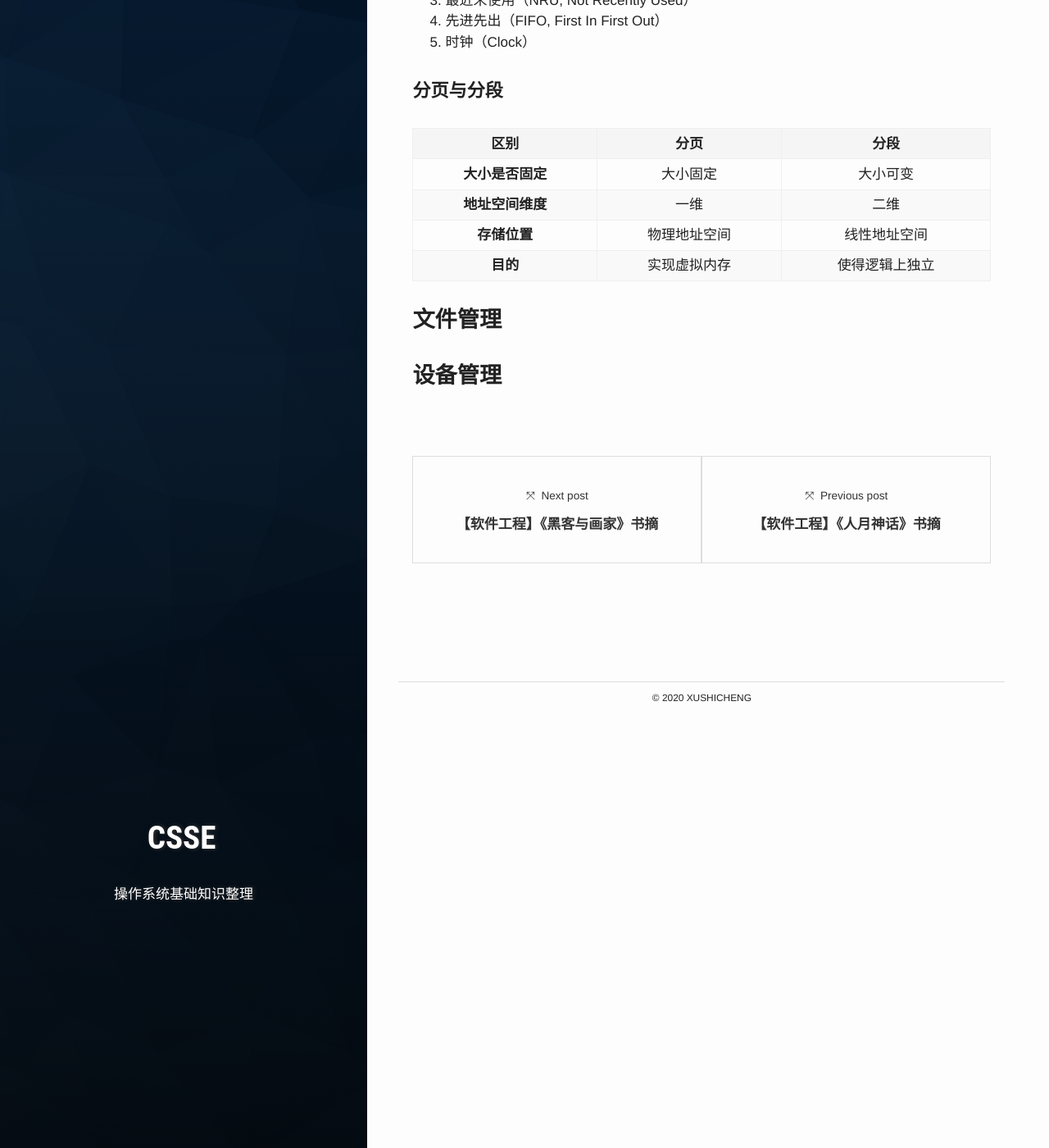
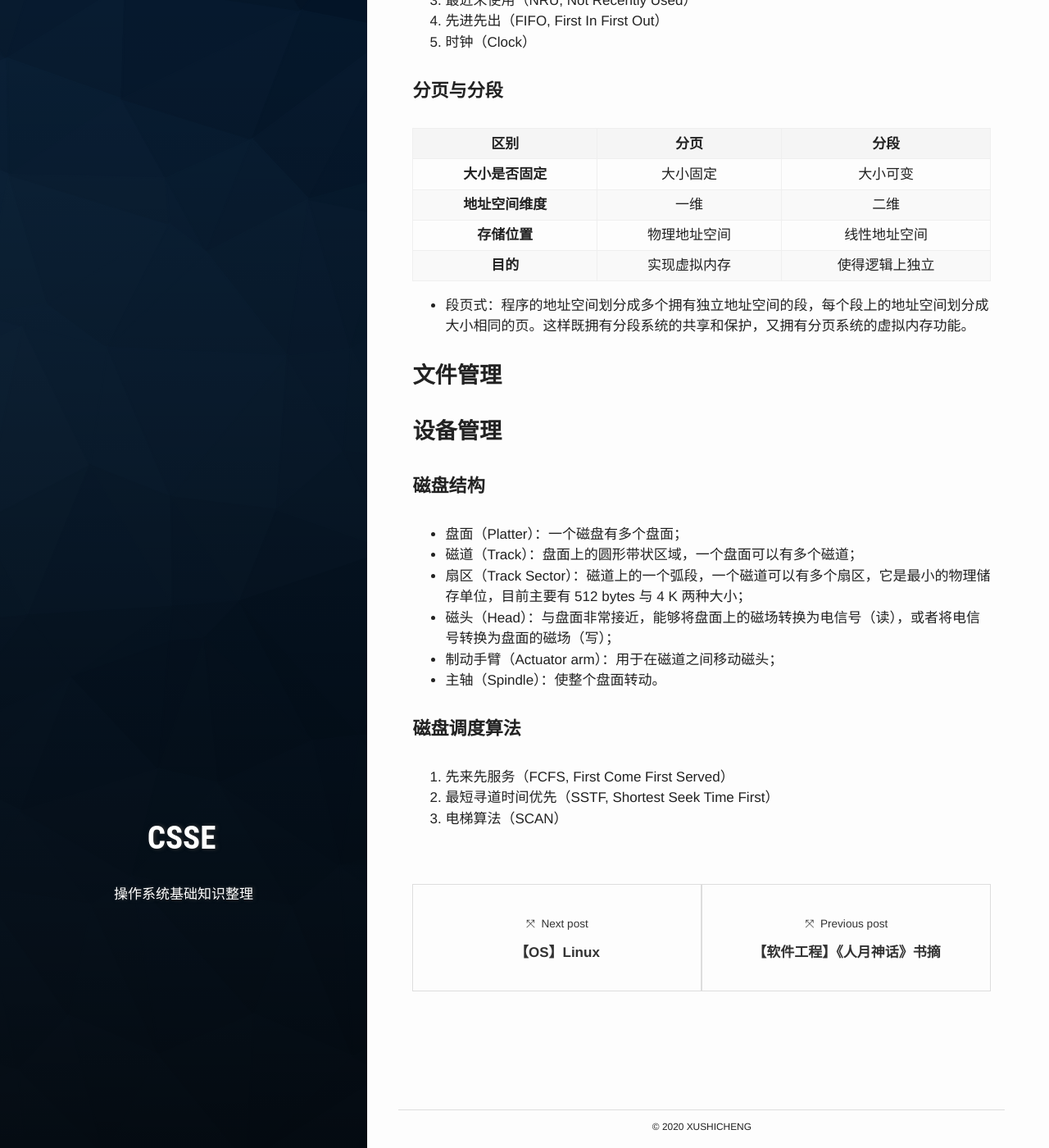
Before and after one commit to PetePro/PetePro.github.io, a Jekyll site: the page built from _posts/2019-09-01-operating-system.markdown, in a window 1280 px wide and 1400 px high, scrolled down 3343 px. Shown: the whole window at 82% size. Built offline with Jekyll 4.4.1, drawn with Linux system fonts in a browser that asks for light colours; some web fonts are replaced.

Commit message:
Linux & OS

```diff
--- a/_posts/2019-09-01-operating-system.markdown
+++ b/_posts/2019-09-01-operating-system.markdown
@@ -112,6 +112,8 @@ author: xusc
 **存储位置**|物理地址空间|线性地址空间
 **目的**|实现虚拟内存|使得逻辑上独立
 
+- 段页式：程序的地址空间划分成多个拥有独立地址空间的段，每个段上的地址空间划分成大小相同的页。这样既拥有分段系统的共享和保护，又拥有分页系统的虚拟内存功能。
+
 
 
 ### 文件管理
@@ -119,3 +121,16 @@ author: xusc
 
 
 ### 设备管理
+
+#### 磁盘结构
+- 盘面（Platter）：一个磁盘有多个盘面；
+- 磁道（Track）：盘面上的圆形带状区域，一个盘面可以有多个磁道；
+- 扇区（Track Sector）：磁道上的一个弧段，一个磁道可以有多个扇区，它是最小的物理储存单位，目前主要有 512 bytes 与 4 K 两种大小；
+- 磁头（Head）：与盘面非常接近，能够将盘面上的磁场转换为电信号（读），或者将电信号转换为盘面的磁场（写）；
+- 制动手臂（Actuator arm）：用于在磁道之间移动磁头；
+- 主轴（Spindle）：使整个盘面转动。
+
+#### 磁盘调度算法
+1. 先来先服务（FCFS, First Come First Served）
+2. 最短寻道时间优先（SSTF, Shortest Seek Time First）
+3. 电梯算法（SCAN）
```
Also changed, not shown: _posts/2019-12-31-linux.markdown (added, +83 -0 lines), assets/images/201909/3.jpg (added).
